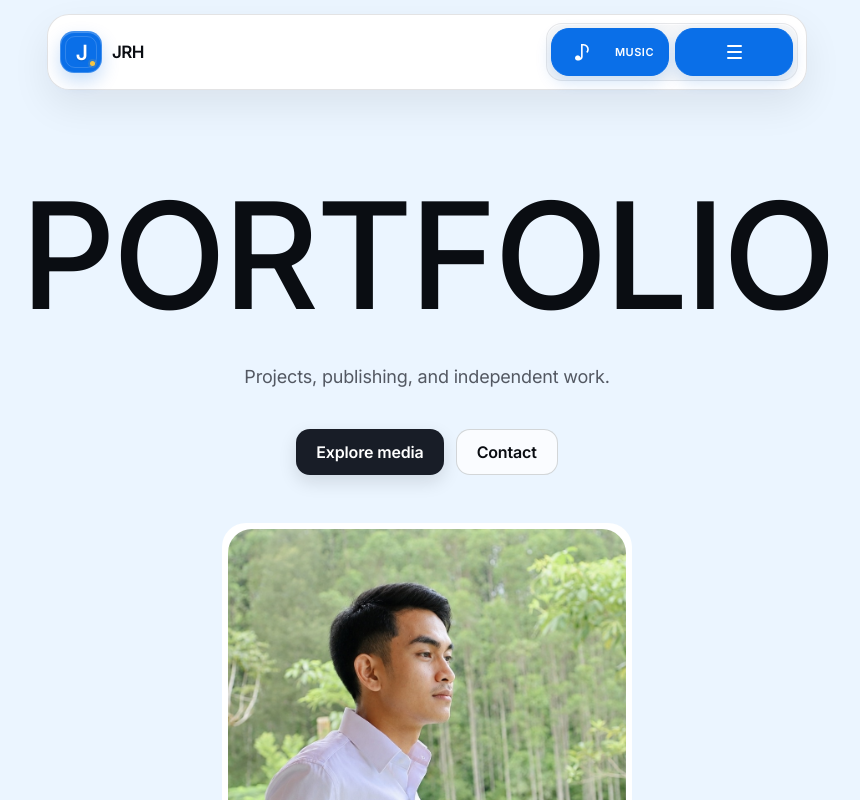
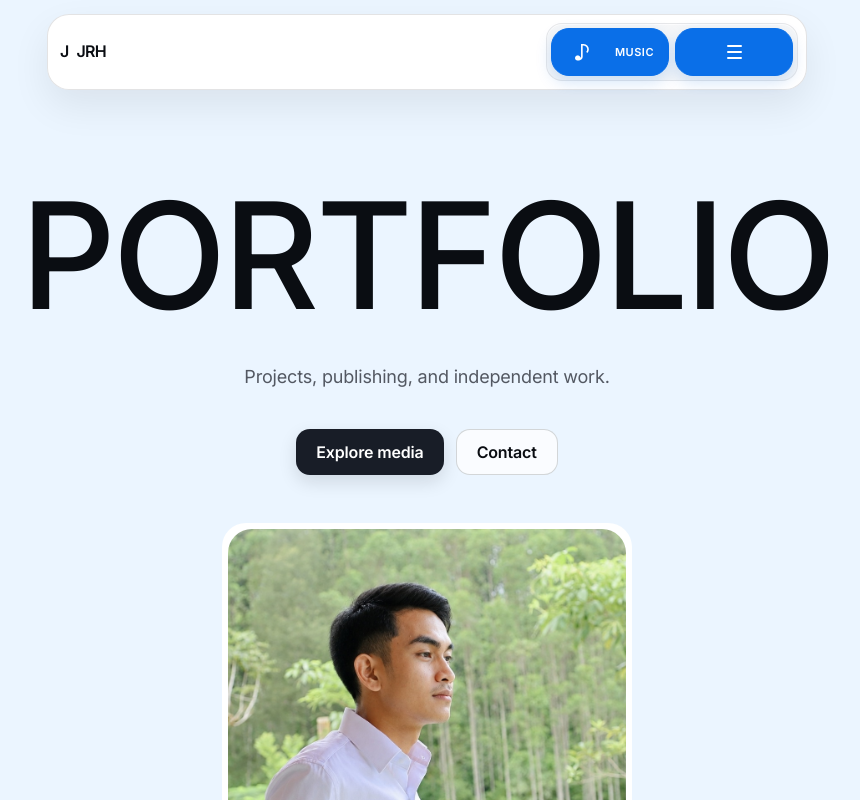
Before and after one commit to LionerHakim/JRHs, a React (Vite) app: page / in a window 1280 px wide. Shown: the top 800 px of the page, without its empty margins (213-1073 px from the left). Built offline with nearby package versions, Linux system fonts and the light colour scheme.

Commit message:
Simplify navbar wordmark to JRH

```diff
--- a/src/index.css
+++ b/src/index.css
@@ -2691,3 +2691,36 @@ button,.hero-pill,.ghost-pill,.project-link,.media-links a{
   .brand-mark::before{inset:3px;border-radius:9px;}
   .brand-mark::after{right:5px;bottom:5px;width:4px;height:4px;}
 }
+
+
+/* Navbar wordmark — JRH only, minimal */
+.wordmark{
+  gap:8px !important;
+  padding:4px 10px 4px 4px !important;
+  border-radius:14px !important;
+  font-size:16px !important;
+  font-weight:700 !important;
+  letter-spacing:-.045em !important;
+}
+.brand-mark{
+  width:auto !important;
+  height:auto !important;
+  flex:0 0 auto !important;
+  display:inline !important;
+  overflow:visible !important;
+  border:0 !important;
+  border-radius:0 !important;
+  background:transparent !important;
+  color:var(--ink) !important;
+  font-size:inherit !important;
+  font-weight:800 !important;
+  line-height:inherit !important;
+  letter-spacing:inherit !important;
+  box-shadow:none !important;
+  text-shadow:none !important;
+}
+.brand-mark::before,.brand-mark::after{display:none !important;content:none !important;}
+.wordmark:hover .brand-mark,.wordmark:focus-visible .brand-mark{transform:none !important;box-shadow:none !important;border-radius:0 !important;}
+@media (max-width:640px){
+  .wordmark{gap:0 !important;padding:4px 8px 4px 4px !important;font-size:17px !important;}
+}
```
